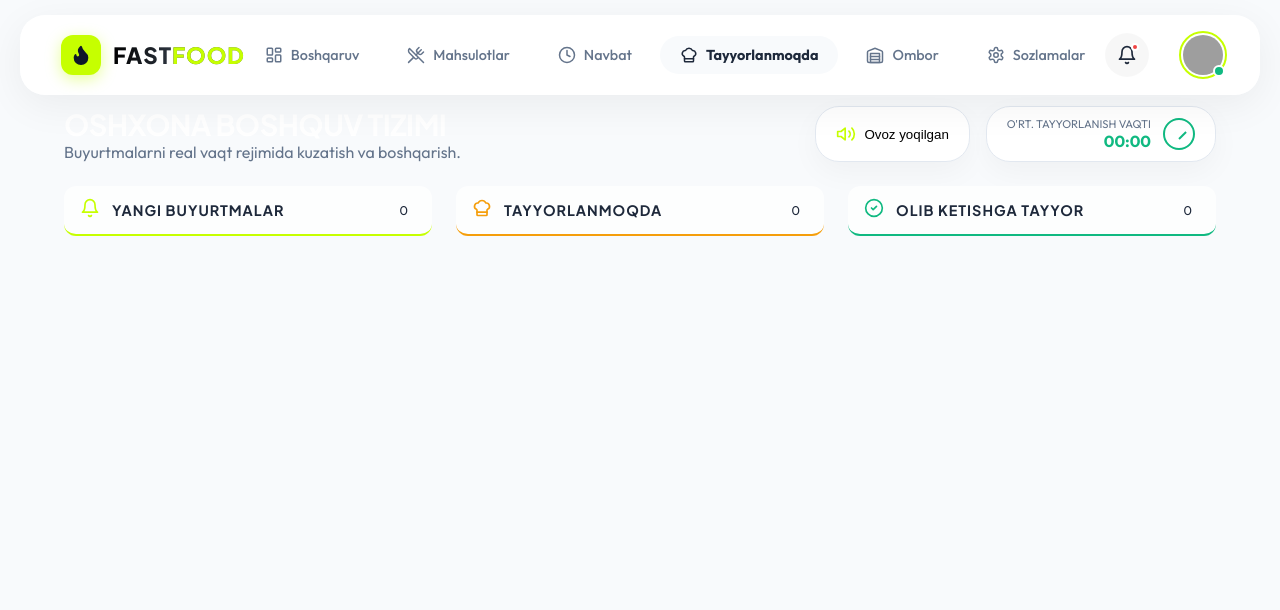
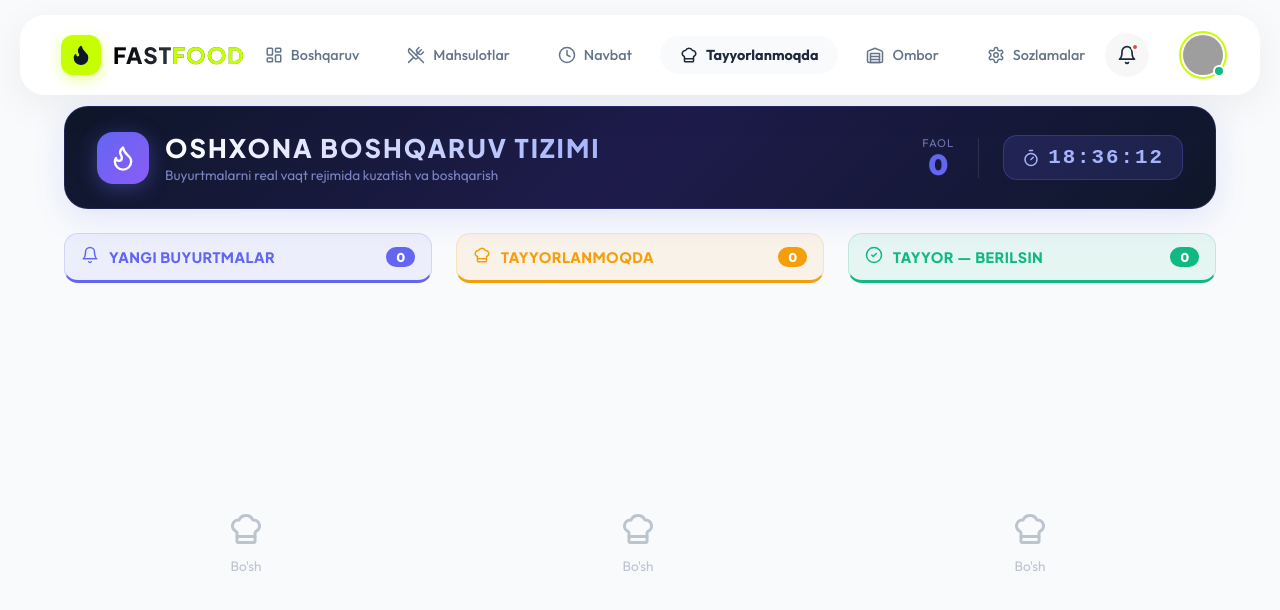
Before and after one commit to teryfyy91/fastfood, a React (Vite) app: page /kitchen in a window 1280 px wide. Shown: the top 610 px of the page. Built offline with nearby package versions, Linux system fonts and the light colour scheme; grey boxes are pictures that could not be loaded.

Commit message:
Kitchen: premium dark header, live clock, real-time orders from localStorage

```diff
--- a/src/pages/Kitchen.jsx
+++ b/src/pages/Kitchen.jsx
@@ -1,84 +1,216 @@
-import React, { useState } from 'react';
+import React, { useState, useEffect } from 'react';
 import { motion, AnimatePresence } from 'framer-motion';
 import {
     Clock,
     CheckCircle2,
-    AlertCircle,
     ChefHat,
     Volume2,
-    Bell
+    Bell,
+    Flame,
+    Timer
 } from 'lucide-react';
 
-const INITIAL_ORDERS = [];
+const Kitchen = () => {
+    const [orders, setOrders] = useState([]);
+    const [time, setTime] = useState(new Date());
 
-const Kitchen = () => {
-    const [orders, setOrders] = useState(INITIAL_ORDERS);
+    // Load orders from localStorage and listen for updates
+    const loadOrders = () => {
+        const saved = JSON.parse(localStorage.getItem('fastfood_orders') || '[]');
+        // Only show active orders (not completed)
+        setOrders(saved.filter(o => o.status !== 'completed'));
+    };
+
+    useEffect(() => {
+        loadOrders();
+        window.addEventListener('ordersUpdated', loadOrders);
+        window.addEventListener('storage', loadOrders);
+        const tick = setInterval(() => setTime(new Date()), 1000);
+        return () => {
+            window.removeEventListener('ordersUpdated', loadOrders);
+            window.removeEventListener('storage', loadOrders);
+            clearInterval(tick);
+        };
+    }, []);
 
     const moveStatus = (id, nextStatus) => {
-        setOrders(prev => prev.map(order =>
-            order.id === id ? { ...order, status: nextStatus } : order
-        ));
-    };
-
-    const getStatusColor = (status) => {
-        switch (status) {
-            case 'new': return 'var(--primary)';
-            case 'preparing': return 'var(--warning)';
-            case 'ready': return 'var(--success)';
-            default: return 'var(--text-dim)';
-        }
+        const all = JSON.parse(localStorage.getItem('fastfood_orders') || '[]');
+        const updated = all.map(o => o.id === id ? { ...o, status: nextStatus } : o);
+        localStorage.setItem('fastfood_orders', JSON.stringify(updated));
+        window.dispatchEvent(new Event('ordersUpdated'));
     };
 
     const columns = [
-        { key: 'new', label: 'YANGI BUYURTMALAR', icon: <Bell size={20} /> },
-        { key: 'preparing', label: 'TAYYORLANMOQDA', icon: <ChefHat size={20} /> },
-        { key: 'ready', label: 'OLIB KETISHGA TAYYOR', icon: <CheckCircle2 size={20} /> },
+        {
+            key: 'pending',
+            label: 'Yangi buyurtmalar',
+            icon: <Bell size={18} />,
+            color: '#6366f1',
+            bg: 'rgba(99,102,241,0.08)'
+        },
+        {
+            key: 'preparing',
+            label: 'Tayyorlanmoqda',
+            icon: <ChefHat size={18} />,
+            color: '#f59e0b',
+            bg: 'rgba(245,158,11,0.08)'
+        },
+        {
+            key: 'ready',
+            label: 'Tayyor — berilsin',
+            icon: <CheckCircle2 size={18} />,
+            color: '#10b981',
+            bg: 'rgba(16,185,129,0.08)'
+        },
     ];
 
+    const pad = n => String(n).padStart(2, '0');
+    const timeStr = `${pad(time.getHours())}:${pad(time.getMinutes())}:${pad(time.getSeconds())}`;
+
+    const shortId = (id) => '#' + (id.split('-')[1] || id).slice(-4);
+    const elapsed = (ts) => {
+        const m = Math.floor((Date.now() - new Date(ts).getTime()) / 60000);
+        if (m < 1) return 'Hozir';
+        if (m < 60) return `${m} daq`;
+        return `${Math.floor(m / 60)}s ${m % 60}d`;
+    };
+
     return (
-        <div className="kitchen-page animate-fade-in" style={{ height: 'calc(100vh - 120px)', display: 'flex', flexDirection: 'column', gap: '1.5rem' }}>
-            <div style={{ display: 'flex', justifyContent: 'space-between', alignItems: 'center' }}>
+        <div className="kitchen-page" style={{ height: 'calc(100vh - 120px)', display: 'flex', flexDirection: 'column', gap: '1.5rem' }}>
+
+            {/* ── Premium Header ── */}
+            <div style={{
+                background: 'linear-gradient(135deg, #0f172a 0%, #1e1b4b 50%, #0f172a 100%)',
+                borderRadius: '24px',
+                padding: '1.5rem 2rem',
+                display: 'flex',
+                justifyContent: 'space-between',
+                alignItems: 'center',
+                boxShadow: '0 8px 32px rgba(99,102,241,0.15)',
+                border: '1px solid rgba(99,102,241,0.2)'
+            }}>
+                {/* Left: Title */}
+                <div style={{ display: 'flex', alignItems: 'center', gap: '16px' }}>
+                    <div style={{
+                        width: '52px',
+                        height: '52px',
+                        background: 'linear-gradient(135deg, #6366f1, #8b5cf6)',
+                        borderRadius: '16px',
+                        display: 'flex',
+                        alignItems: 'center',
+                        justifyContent: 'center',
+                        boxShadow: '0 4px 20px rgba(99,102,241,0.4)'
+                    }}>
+                        <Flame size={28} color="white" />
+                    </div>
                     <div>
-                    <h1 style={{ fontSize: '1.8rem', color: 'white' }}>OSHXONA BOSHQUV TIZIMI</h1>
-                    <p style={{ color: 'var(--text-dim)' }}>Buyurtmalarni real vaqt rejimida kuzatish va boshqarish.</p>
+                        <h1 style={{
+                            fontSize: '1.6rem',
+                            fontWeight: '900',
+                            letterSpacing: '2px',
+                            textTransform: 'uppercase',
+                            background: 'linear-gradient(90deg, #fff, #a5b4fc)',
+                            WebkitBackgroundClip: 'text',
+                            WebkitTextFillColor: 'transparent',
+                            margin: 0
+                        }}>
+                            Oshxona boshqaruv tizimi
+                        </h1>
+                        <p style={{ color: 'rgba(165,180,252,0.7)', fontSize: '0.85rem', margin: 0, marginTop: '2px' }}>
+                            Buyurtmalarni real vaqt rejimida kuzatish va boshqarish
+                        </p>
                     </div>
-                <div style={{ display: 'flex', gap: '1rem' }}>
-                    <button className="glass-card" style={{ padding: '10px 20px', display: 'flex', alignItems: 'center', gap: '8px' }}>
-                        <Volume2 size={20} color="var(--primary)" />
-                        <span>Ovoz yoqilgan</span>
-                    </button>
-                    <div className="glass-card" style={{ padding: '10px 20px', display: 'flex', alignItems: 'center', gap: '12px' }}>
-                        <div style={{ textAlign: 'right' }}>
-                            <p style={{ fontSize: '0.7rem', color: 'var(--text-dim)' }}>O'RT. TAYYORLANISH VAQTI</p>
-                            <p style={{ fontSize: '1rem', fontWeight: 'bold', color: 'var(--success)' }}>00:00</p>
                 </div>
-                        <TimerIcon color="var(--success)" />
+
+                {/* Right: Clock + Stats */}
+                <div style={{ display: 'flex', alignItems: 'center', gap: '1.5rem' }}>
+                    {/* Live orders count */}
+                    <div style={{ textAlign: 'center' }}>
+                        <p style={{ fontSize: '0.7rem', color: 'rgba(165,180,252,0.6)', letterSpacing: '1px', textTransform: 'uppercase', margin: 0 }}>Faol</p>
+                        <p style={{ fontSize: '1.8rem', fontWeight: '900', color: '#6366f1', margin: 0, lineHeight: 1 }}>{orders.length}</p>
+                    </div>
+
+                    <div style={{ width: '1px', height: '40px', background: 'rgba(255,255,255,0.1)' }} />
+
+                    {/* Live Clock */}
+                    <div style={{
+                        background: 'rgba(99,102,241,0.15)',
+                        border: '1px solid rgba(99,102,241,0.3)',
+                        borderRadius: '14px',
+                        padding: '10px 18px',
+                        display: 'flex',
+                        alignItems: 'center',
+                        gap: '8px'
+                    }}>
+                        <Timer size={18} color="#a5b4fc" />
+                        <span style={{
+                            fontFamily: 'monospace',
+                            fontSize: '1.3rem',
+                            fontWeight: '800',
+                            color: '#a5b4fc',
+                            letterSpacing: '2px'
+                        }}>
+                            {timeStr}
+                        </span>
                     </div>
                 </div>
             </div>
 
+            {/* ── Kanban Columns ── */}
             <div style={{ flex: 1, display: 'grid', gridTemplateColumns: 'repeat(3, 1fr)', gap: '1.5rem', overflow: 'hidden' }}>
-                {columns.map(col => (
+                {columns.map(col => {
+                    const colOrders = orders.filter(o => o.status === col.key);
+                    return (
                         <div key={col.key} style={{ display: 'flex', flexDirection: 'column', gap: '1rem', overflow: 'hidden' }}>
+                            {/* Column Header */}
                             <div style={{
                                 display: 'flex',
                                 alignItems: 'center',
-                            gap: '12px',
+                                gap: '10px',
                                 padding: '12px 16px',
-                            background: 'var(--glass)',
-                            borderRadius: '12px',
-                            borderBottom: `2px solid ${getStatusColor(col.key)}`
+                                background: col.bg,
+                                borderRadius: '14px',
+                                border: `1px solid ${col.color}30`,
+                                borderBottom: `3px solid ${col.color}`
                             }}>
-                            <span style={{ color: getStatusColor(col.key) }}>{col.icon}</span>
-                            <h3 style={{ fontSize: '0.9rem', letterSpacing: '1px' }}>{col.label}</h3>
-                            <span style={{ marginLeft: 'auto', background: 'rgba(255,255,255,0.1)', padding: '2px 8px', borderRadius: '10px', fontSize: '0.8rem' }}>
-                                {orders.filter(o => o.status === col.key).length}
+                                <span style={{ color: col.color }}>{col.icon}</span>
+                                <h3 style={{ fontSize: '0.9rem', fontWeight: '800', color: col.color, letterSpacing: '0.5px', flex: 1 }}>
+                                    {col.label.toUpperCase()}
+                                </h3>
+                                <span style={{
+                                    background: col.color,
+                                    color: 'white',
+                                    padding: '2px 10px',
+                                    borderRadius: '20px',
+                                    fontSize: '0.8rem',
+                                    fontWeight: '800'
+                                }}>
+                                    {colOrders.length}
                                 </span>
                             </div>
 
+                            {/* Order Cards */}
                             <div style={{ flex: 1, overflowY: 'auto', display: 'flex', flexDirection: 'column', gap: '1rem', paddingRight: '4px' }}>
                                 <AnimatePresence>
-                                {orders.filter(o => o.status === col.key).map(order => (
+                                    {colOrders.length === 0 ? (
+                                        <div style={{
+                                            flex: 1,
+                                            display: 'flex',
+                                            flexDirection: 'column',
+                                            alignItems: 'center',
+                                            justifyContent: 'center',
+                                            padding: '3rem 1rem',
+                                            color: 'var(--text-dim)',
+                                            opacity: 0.4,
+                                            gap: '10px'
+                                        }}>
+                                            <ChefHat size={36} />
+                                            <p style={{ fontSize: '0.85rem' }}>Bo'sh</p>
+                                        </div>
+                                    ) : colOrders.map(order => {
+                                        const mins = Math.floor((Date.now() - new Date(order.timestamp).getTime()) / 60000);
+                                        const isLate = mins > 15;
+                                        return (
                                             <motion.div
                                                 key={order.id}
                                                 layout
@@ -88,75 +220,104 @@ const Kitchen = () => {
                                                 className="glass-card"
                                                 style={{
                                                     padding: '1.2rem',
-                                            borderLeft: order.priority ? '4px solid var(--danger)' : '1px solid var(--glass-border)'
+                                                    borderLeft: `4px solid ${isLate ? '#ef4444' : col.color}`,
+                                                    background: isLate ? 'rgba(239,68,68,0.04)' : 'white'
                                                 }}
                                             >
-                                        <div style={{ display: 'flex', justifyContent: 'space-between', marginBottom: '1rem' }}>
-                                            <span style={{ fontWeight: 'bold', fontSize: '1.1rem' }}>{order.id}</span>
-                                            <div style={{ display: 'flex', alignItems: 'center', gap: '6px', color: 'var(--text-dim)', fontSize: '0.85rem' }}>
-                                                <Clock size={14} />
-                                                <span>{order.time}</span>
+                                                {/* Card Header */}
+                                                <div style={{ display: 'flex', justifyContent: 'space-between', alignItems: 'center', marginBottom: '12px' }}>
+                                                    <span style={{
+                                                        fontWeight: '900',
+                                                        fontSize: '1.1rem',
+                                                        color: col.color
+                                                    }}>
+                                                        Buyurtma {shortId(order.id)}
+                                                    </span>
+                                                    <div style={{
+                                                        display: 'flex',
+                                                        alignItems: 'center',
+                                                        gap: '4px',
+                                                        fontSize: '0.78rem',
+                                                        fontWeight: '700',
+                                                        color: isLate ? '#ef4444' : 'var(--text-dim)',
+                                                        background: isLate ? 'rgba(239,68,68,0.08)' : 'var(--bg-body)',
+                                                        padding: '4px 8px',
+                                                        borderRadius: '8px'
+                                                    }}>
+                                                        <Clock size={12} />
+                                                        {elapsed(order.timestamp)}
                                                     </div>
                                                 </div>
 
-                                        <div style={{ marginBottom: '1.5rem' }}>
-                                            {order.items.map((item, i) => (
-                                                <p key={i} style={{ marginBottom: '4px', fontSize: '0.9rem', color: '#fff' }}>{item}</p>
-                                            ))}
+                                                {/* Items */}
+                                                <div style={{ marginBottom: '14px', display: 'flex', flexDirection: 'column', gap: '6px' }}>
+                                                    {Array.isArray(order.items) ? order.items.map((item, i) => (
+                                                        <div key={i} style={{ display: 'flex', justifyContent: 'space-between', fontSize: '0.88rem' }}>
+                                                            <span style={{ fontWeight: '600' }}>{item.name}</span>
+                                                            <span style={{ color: col.color, fontWeight: '800' }}>×{item.quantity}</span>
+                                                        </div>
+                                                    )) : (
+                                                        <p style={{ fontSize: '0.88rem', color: 'var(--text-dim)' }}>{order.items}</p>
+                                                    )}
                                                 </div>
 
-                                        <div style={{ display: 'flex', gap: '0.5rem' }}>
-                                            {col.key === 'new' && (
+                                                {/* Total */}
+                                                <div style={{ display: 'flex', justifyContent: 'space-between', alignItems: 'center', marginBottom: '12px', paddingTop: '10px', borderTop: '1px solid var(--border)' }}>
+                                                    <span style={{ fontSize: '0.75rem', color: 'var(--text-dim)' }}>Jami</span>
+                                                    <span style={{ fontWeight: '900', fontSize: '0.95rem', color: '#0f172a' }}>{order.total?.toLocaleString()} so'm</span>
+                                                </div>
+
+                                                {/* Action Button */}
+                                                {col.key === 'pending' && (
                                                     <button
                                                         onClick={() => moveStatus(order.id, 'preparing')}
-                                                    className="neon-btn"
-                                                    style={{ flex: 1, padding: '8px', fontSize: '0.8rem', background: 'var(--warning)', boxShadow: 'none' }}
+                                                        style={{
+                                                            width: '100%', padding: '10px', borderRadius: '10px', border: 'none',
+                                                            background: 'linear-gradient(135deg, #f59e0b, #d97706)',
+                                                            color: 'white', fontWeight: '800', fontSize: '0.85rem',
+                                                            cursor: 'pointer', letterSpacing: '0.5px'
+                                                        }}
                                                     >
-                                                    TAYYORLASH
+                                                        ⚡ TAYYORLASHNI BOSHLASH
                                                     </button>
                                                 )}
                                                 {col.key === 'preparing' && (
                                                     <button
                                                         onClick={() => moveStatus(order.id, 'ready')}
-                                                    className="neon-btn"
-                                                    style={{ flex: 1, padding: '8px', fontSize: '0.8rem', background: 'var(--success)', boxShadow: 'none' }}
+                                                        style={{
+                                                            width: '100%', padding: '10px', borderRadius: '10px', border: 'none',
+                                                            background: 'linear-gradient(135deg, #10b981, #059669)',
+                                                            color: 'white', fontWeight: '800', fontSize: '0.85rem',
+                                                            cursor: 'pointer', letterSpacing: '0.5px'
+                                                        }}
                                                     >
-                                                    TAYYOR
+                                                        ✓ TAYYOR
                                                     </button>
                                                 )}
                                                 {col.key === 'ready' && (
                                                     <button
-                                                    onClick={() => setOrders(prev => prev.filter(o => o.id !== order.id))}
-                                                    className="neon-btn"
-                                                    style={{ flex: 1, padding: '8px', fontSize: '0.8rem', boxShadow: 'none' }}
+                                                        onClick={() => moveStatus(order.id, 'completed')}
+                                                        style={{
+                                                            width: '100%', padding: '10px', borderRadius: '10px', border: 'none',
+                                                            background: 'linear-gradient(135deg, #6366f1, #4f46e5)',
+                                                            color: 'white', fontWeight: '800', fontSize: '0.85rem',
+                                                            cursor: 'pointer', letterSpacing: '0.5px'
+                                                        }}
                                                     >
-                                                    YAKUNLASH
+                                                        📦 BERILDI — YAKUNLASH
                                                     </button>
                                                 )}
-                                        </div>
                                             </motion.div>
-                                ))}
+                                        );
+                                    })}
                                 </AnimatePresence>
                             </div>
                         </div>
-                ))}
+                    );
+                })}
             </div>
         </div>
     );
 };
 
-const TimerIcon = ({ color }) => (
-    <div style={{
-        width: '32px',
-        height: '32px',
-        borderRadius: '50%',
-        border: `2px solid ${color}`,
-        display: 'flex',
-        alignItems: 'center',
-        justifyContent: 'center'
-    }}>
-        <div style={{ width: '2px', height: '10px', background: color, transform: 'rotate(45deg)', transformOrigin: 'bottom' }}></div>
-    </div>
-);
-
 export default Kitchen;
```
Lines whose indentation alone changed are shown as unchanged.
